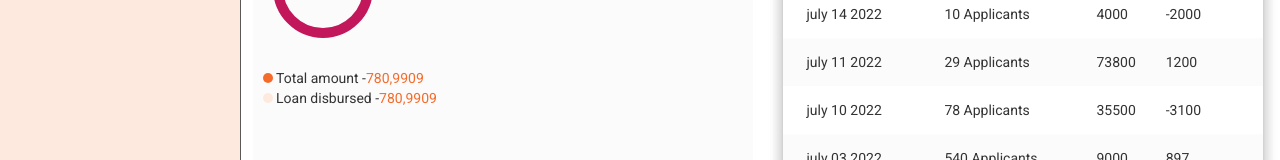
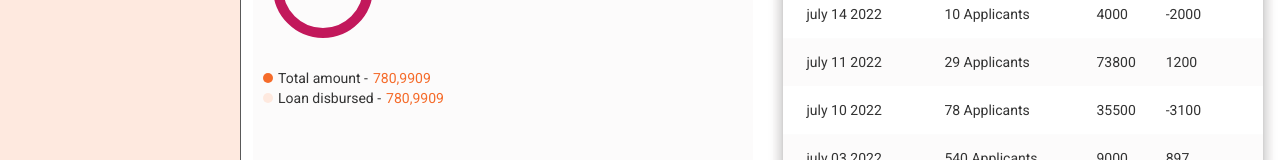
Before and after one commit to Dongido/CreditWallet, an Angular app: page / in a window 1280 px wide. Shown: the part 544-704 px from the top of the page. Built offline with nearby package versions, Linux system fonts and the light colour scheme.

Commit message:
improve style

```diff
--- a/src/app/dashboard/dashboard.component.css
+++ b/src/app/dashboard/dashboard.component.css
@@ -75,7 +75,8 @@ table tr:nth-child(even) {
     background-color: #FEE9DF;
 }
 .target-position .desc{
-    margin-left: 3px;
+    margin-left: 5px;
+    margin-right: 5px;
     font-size: 14px;
 }
 .target-position .desc-amt{
```
